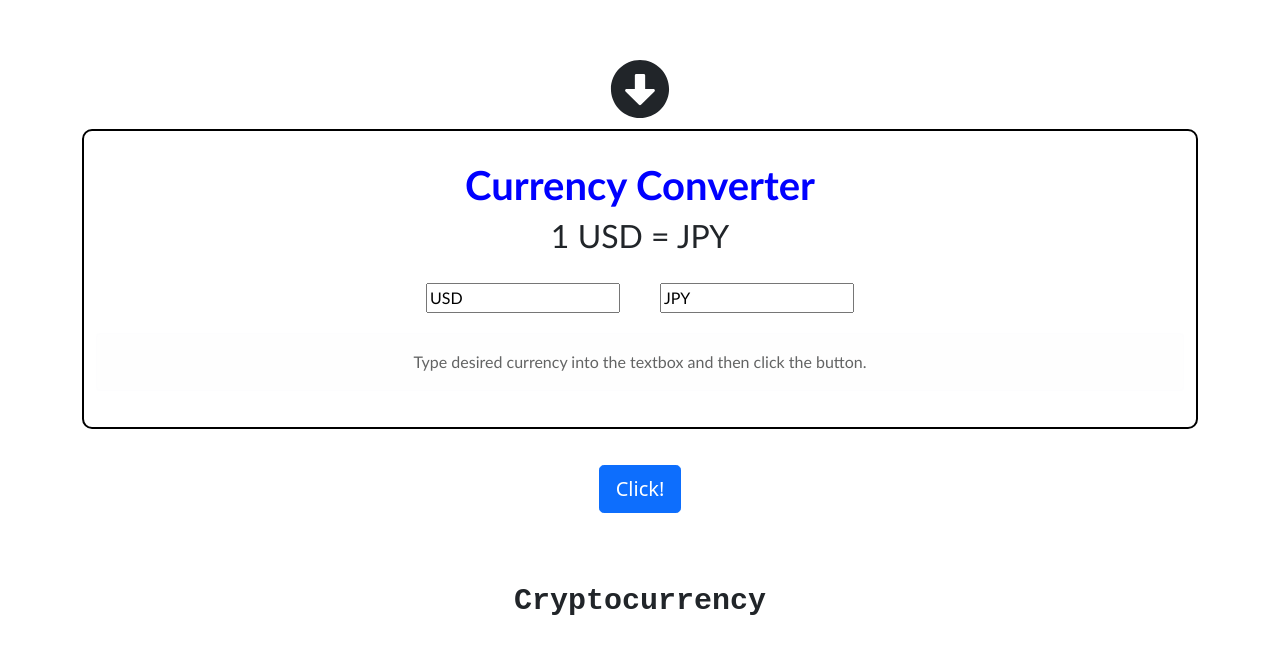
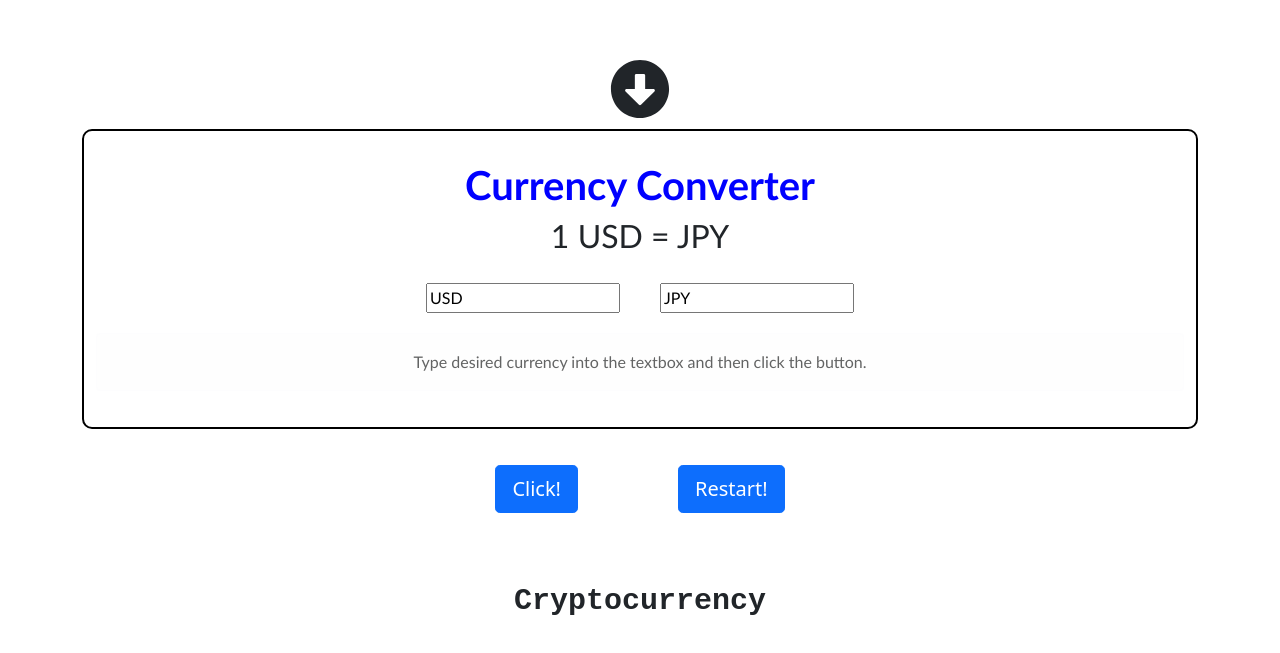
Before and after one commit to jy3524/Dynamic-Web-Midterm-Fall-2021, a React (Create React App) app: page / in a window 1280 px wide. Shown: the part 671-1324 px from the top of the page. Built offline with nearby package versions, Linux system fonts and the light colour scheme; no server answers.

Commit message:
Working on midterm

```diff
--- a/src/App.css
+++ b/src/App.css
@@ -2,6 +2,21 @@
   margin: 0 auto;
   max-width: 1080px;
   padding: 0 25px;
+}
+
+.Buttons {
+  align-items: center;
+  display: flex;
+  height: 15vh;
+  justify-content: center;
+}
+
+.Button1 {
+  margin: 50px;
+}
+
+.Button2 {
+  margin: 50px;
 }
 
 .Navigation {
@@ -57,11 +72,11 @@
   margin: 20px;
 }
 
-.increase {
+.Increase {
   color: red;
 }
 
-.decrease {
+.Decrease {
   color: green;
 }
 
@@ -70,10 +85,3 @@
   bottom: 10px;
   position: absolute;
 }
-
-.MainButton {
-  align-items: center;
-  display: flex;
-  height: 15vh;
-  justify-content: center;
-}
--- a/src/components/CryptoCurrency.js
+++ b/src/components/CryptoCurrency.js
@@ -23,8 +23,8 @@ const CryptoCurrency = ({ name, image, symbol, price, rank, priceChange}) => {
             <td>{symbol}</td>
             <td>${price}</td>
             {priceChange < 0 ? (
-              <td className="increase">{priceChange.toFixed(2)}%</td>
-            ) : (<td className="decrease">{priceChange.toFixed(2)}%</td>)
+              <td className="Increase">{priceChange.toFixed(2)}%</td>
+            ) : (<td className="Decrease">{priceChange.toFixed(2)}%</td>)
             }
           </tr>
         </tbody>
--- a/src/containers/Home.js
+++ b/src/containers/Home.js
@@ -50,6 +50,10 @@ function Home () {
     setCoins([coin]);
   }
 
+  const refresh = () => {
+    window.location.reload();
+  }
+
   return (
     <Container>
       <Navbar fixed="top" expand="lg" bg="light" className="Navigation">
@@ -67,8 +71,9 @@ function Home () {
           <input className="CurrencyInput" type="text" value={to} onChange={(e) => setTo(e.target.value)}/>
           <Alert variant="light">Type desired currency into the textbox and then click the button.</Alert>
         </Container>
-        <Container className="MainButton">
-          <Button size="lg" onClick={()=> {getRate(from, to);}}>Click!</Button>
+        <Container className="Buttons">
+          <Button className="Button1" size="lg" onClick={()=> {getRate(from, to);}}>Click!</Button>
+          <Button className="Button2" size="lg" onClick={refresh}>Restart!</Button>
         </Container>
         <Container className="CryptoIntro">
           <p>Cryptocurrency</p>
```
